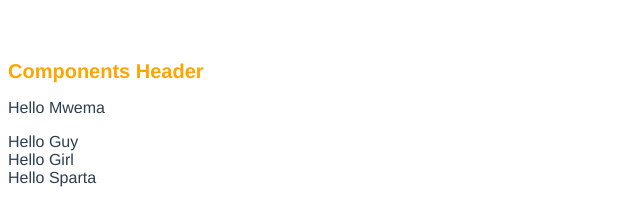
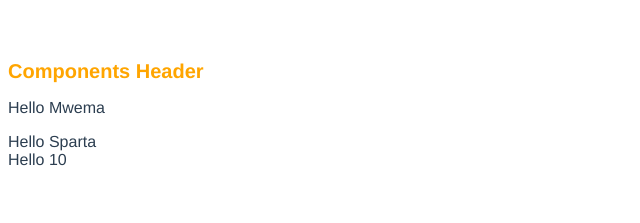
Before and after one commit to DerrickMbugua/vue-refresher, a Vue app: page / in a window 1280 px wide. Shown: the top 223 px of the page, without its empty margins (0-640 px from the left). Built offline with nearby package versions, Linux system fonts and the light colour scheme.

Commit message:
feat: prop types and validation

```diff
--- a/src/App.vue
+++ b/src/App.vue
@@ -1,8 +1,7 @@
 <template>
   <Header name="Mwema"/>
-  <Greet message="Guy" />
-  <Greet message="Girl" />
   <Greet :message="name" />
+  <Greet :likes="10"/>
 </template>
 
 <script>
--- a/src/components/Greet.vue
+++ b/src/components/Greet.vue
@@ -1,6 +1,6 @@
 <template>
   <div>
-    Hello {{ message }}
+    Hello {{ message }} {{ likes }}
   </div>
 </template>
 <script>
@@ -8,12 +8,13 @@ export default {
   name: 'Greet',
   data(){
     return{
-      message: 'World!'
+
     }
   },
-  props: [
-    'message'
-  ]
+  props: {
+    message: String,
+    likes: Number
+  }
 }
 </script>
 <style>
```
